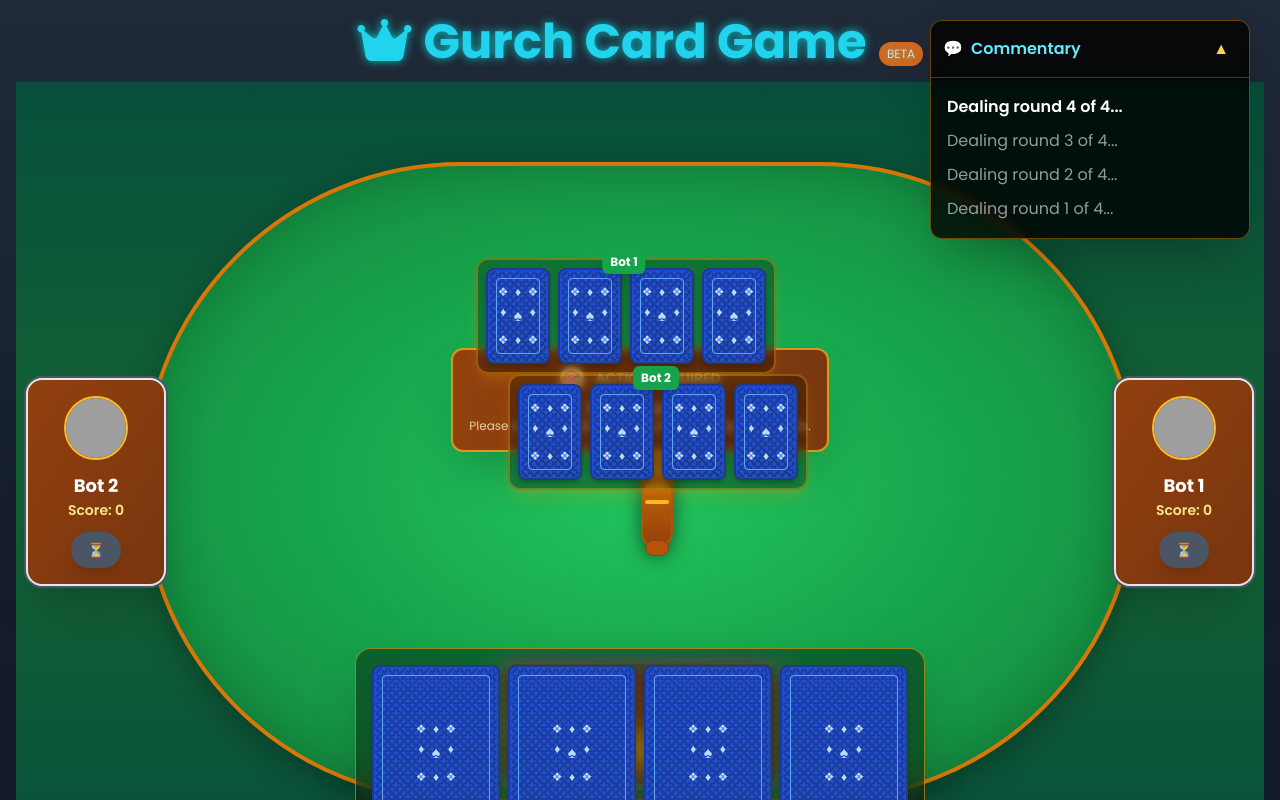
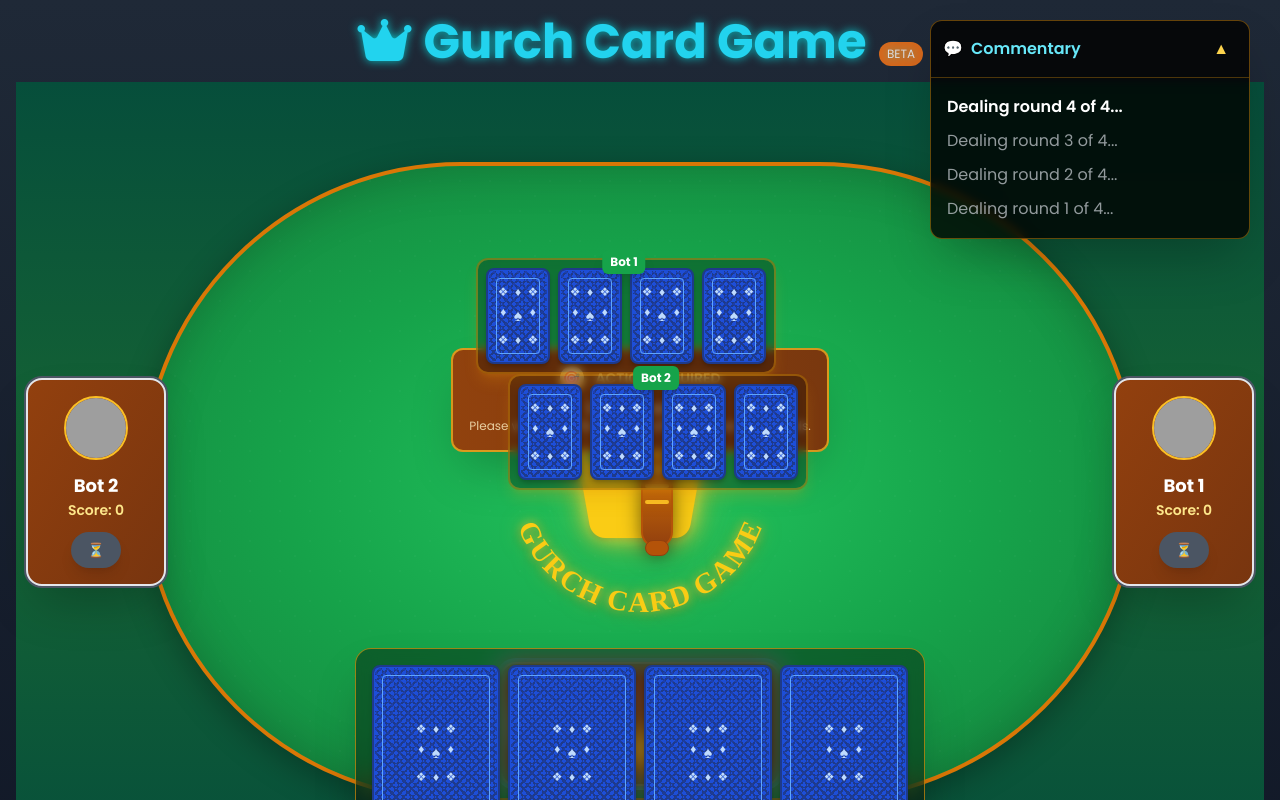
Before and after one commit to peka01/gurch, a React (Vite) app: page / in a window 1280 px wide. Both pictures are taken after a click on the button "Start Game". Built offline with nearby package versions, Linux system fonts and the light colour scheme; grey boxes are pictures that could not be loaded.

Commit message:
Update z-index values in GameBoard and PlayerDisplay components for improved layering. Adjustments ensure the centerpiece logo and player displays are correctly prioritized in the visual hierarchy, enhancing overall user experience.

```diff
--- a/src/components/GameBoard.tsx
+++ b/src/components/GameBoard.tsx
@@ -2692,7 +2692,7 @@ const GameBoard: React.FC<GameBoardProps> = ({ players: initialPlayers, onQuit }
       </div>
 
         {/* Gurch Crown Logo - Embroidered on Table Cloth */}
-        <div className="absolute inset-0 flex items-center justify-center z-5">
+        <div className="absolute inset-0 flex items-center justify-center z-11">
           <div className="relative w-64 h-64 sm:w-80 sm:h-80 flex items-center justify-center">
             {/* Font Awesome Crown - Bright Yellow Filled */}
             <i
@@ -2879,7 +2879,7 @@ const GameBoard: React.FC<GameBoardProps> = ({ players: initialPlayers, onQuit }
 
       {/* Human Player - Always at Bottom */}
       {gameState.players.find(player => player.isHuman) && (
-        <div className="absolute left-0 right-0 flex justify-center z-10" style={{ bottom: typeof window !== 'undefined' && window.innerWidth < 640 ? '80px' : '96px' }}>
+        <div className="absolute left-0 right-0 flex justify-center z-12" style={{ bottom: typeof window !== 'undefined' && window.innerWidth < 640 ? '80px' : '96px' }}>
           <PlayerDisplay
             key={gameState.players.find(player => player.isHuman)!.id}
             player={gameState.players.find(player => player.isHuman)!}
--- a/src/components/PlayerDisplay.tsx
+++ b/src/components/PlayerDisplay.tsx
@@ -59,7 +59,7 @@ const PlayerDisplay: React.FC<PlayerDisplayProps> = ({ player, isCurrentPlayer,
   const status = getPlayerStatus();
 
   return (
-    <div className={`${positionClass ? 'absolute transform transition-all duration-500 z-10' : 'relative'}`} style={positionStyle}>
+    <div className={`${positionClass ? 'absolute transform transition-all duration-500 z-12' : 'relative'}`} style={positionStyle}>
       {/* Poker Seat Design */}
       <div
         className={`relative bg-gradient-to-br from-amber-800 to-amber-900 rounded-xl sm:rounded-2xl p-3 sm:p-4 shadow-2xl border-2 sm:border-4 transition-all duration-300 ${ringClass} ${useLandscapeLayout ? 'min-w-[280px] sm:min-w-[400px]' : 'min-w-[140px] sm:min-w-[200px]'}`}
@@ -68,7 +68,7 @@ const PlayerDisplay: React.FC<PlayerDisplayProps> = ({ player, isCurrentPlayer,
           backgroundColor: '#92400e', // Amber fallback
           minHeight: '90px', // Better mobile touch target
           minWidth: useLandscapeLayout ? '280px' : '140px', // Optimized mobile sizing
-          zIndex: 5 // Ensure it's visible
+          zIndex: 12 // Above centerpiece logo
         }}
       >
 
```
